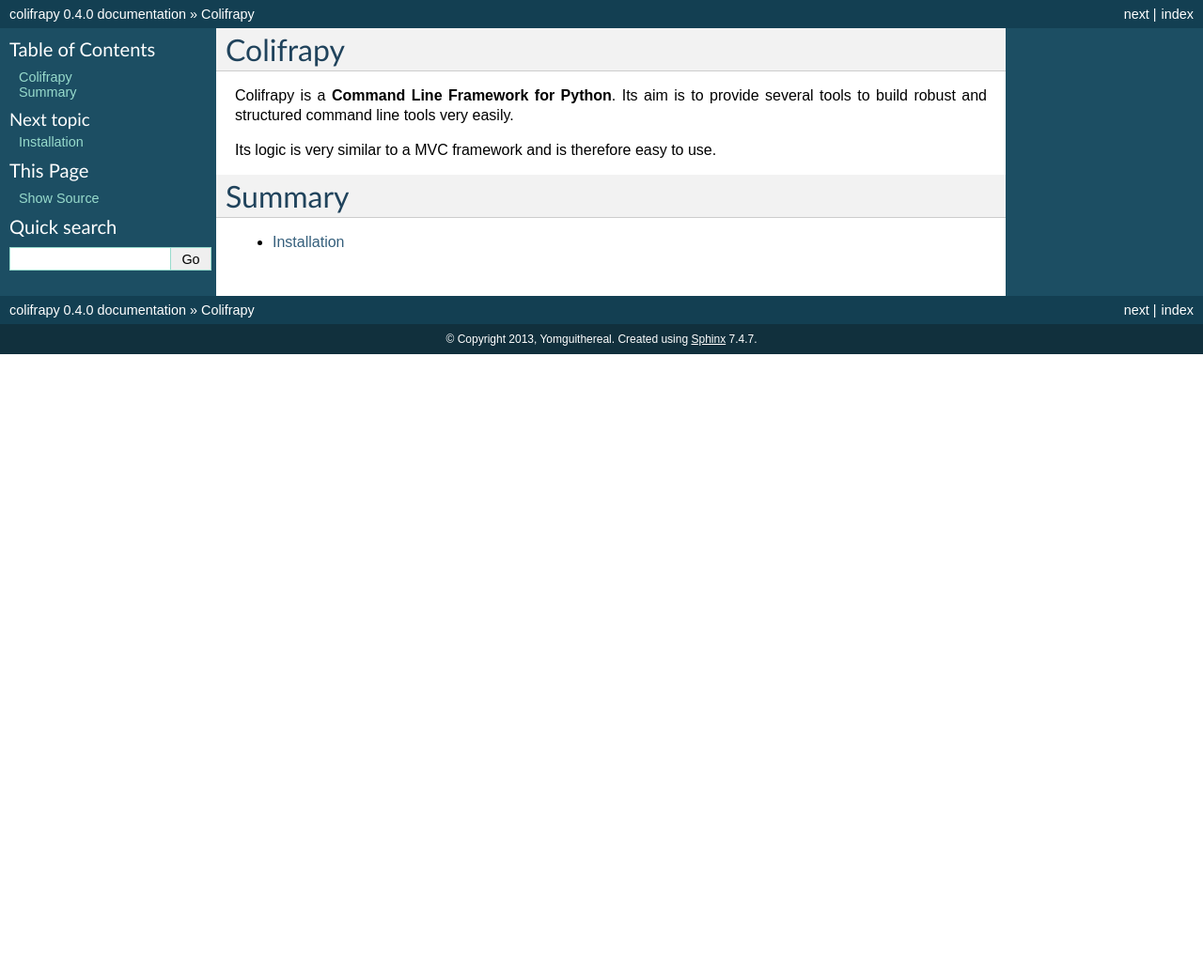
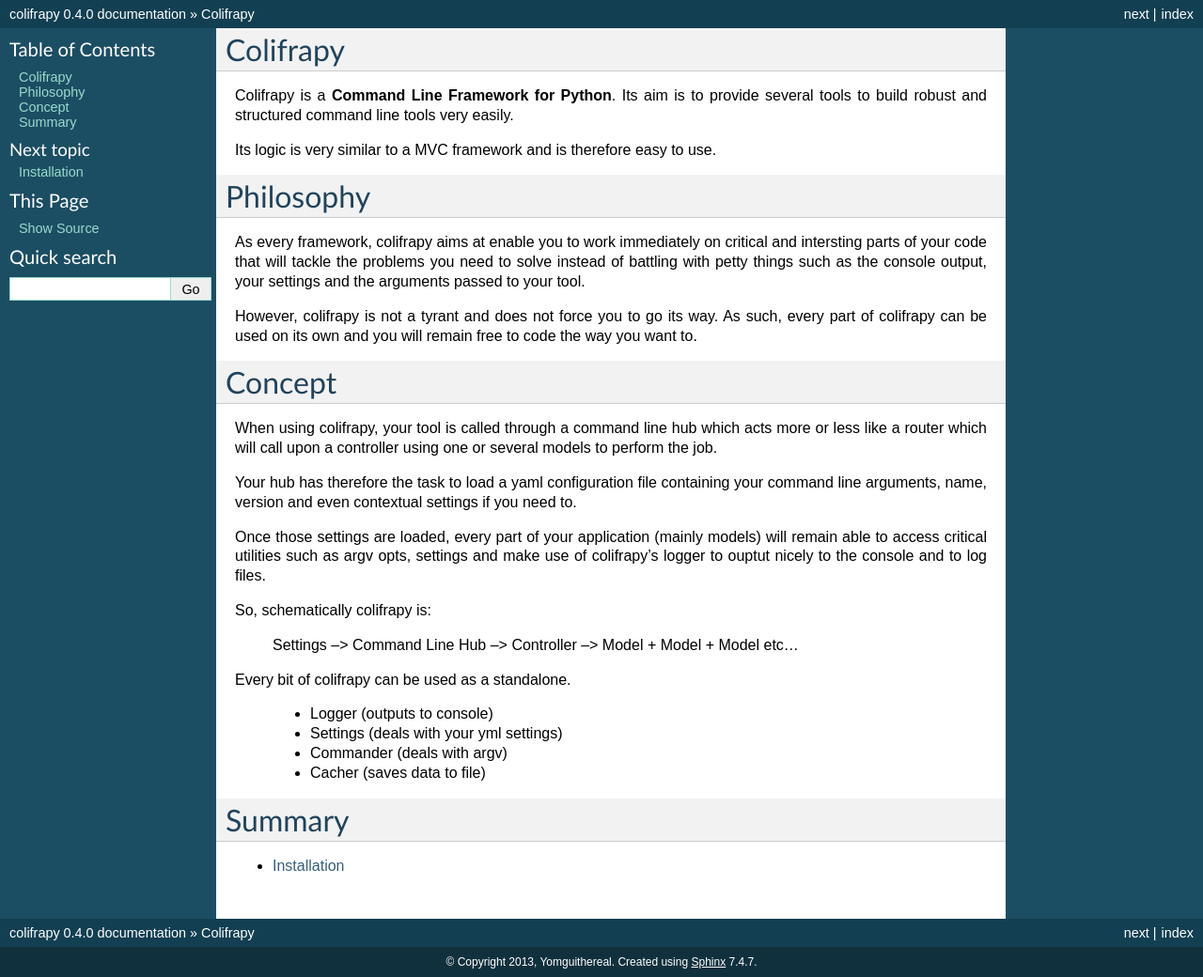
Before and after one commit to Yomguithereal/colifrapy, a Sphinx documentation site: the page built from docs/index.rst, in a window 1280 px wide. Shown: the whole page at 94% size. Built offline with Sphinx 7.4.7, drawn with Linux system fonts in a browser that asks for light colours; before the commit the page ends 900 px from its top, so only the background shows below that.

```diff
--- a/docs/index.rst
+++ b/docs/index.rst
@@ -12,6 +12,36 @@
 
 Its logic is very similar to a MVC framework and is therefore easy to use.
 
+Philosophy
+==========
+As every framework, colifrapy aims at enable you to work immediately on critical and intersting parts of
+your code that will tackle the problems you need to solve instead of battling with petty
+things such as the console output, your settings and the arguments passed to your tool.
+
+However, colifrapy is not a tyrant and does not force you to go its way. As such, every part of colifrapy can
+be used on its own and you will remain free to code the way you want to.
+
+Concept
+=======
+When using colifrapy, your tool is called through a command line hub which acts more or less like a router which will call upon a controller using one or several models to perform the job.
+
+Your hub has therefore the task to load a yaml configuration file containing your command line
+arguments, name, version and even contextual settings if you need to.
+
+Once those settings are loaded, every part of your application (mainly models) will remain able to access critical
+utilities such as argv opts, settings and make use of colifrapy's logger to ouptut nicely to the console and to log files.
+
+So, schematically colifrapy is:
+
+    Settings --> Command Line Hub --> Controller --> Model + Model + Model etc...
+
+Every bit of colifrapy can be used as a standalone.
+
+    - Logger (outputs to console)
+    - Settings (deals with your yml settings)
+    - Commander (deals with argv)
+    - Cacher (saves data to file)
+
 
 Summary
 =======
```
Also changed, not shown: other parts of docs/index.rst (+0 -26 lines), 2 other files.
